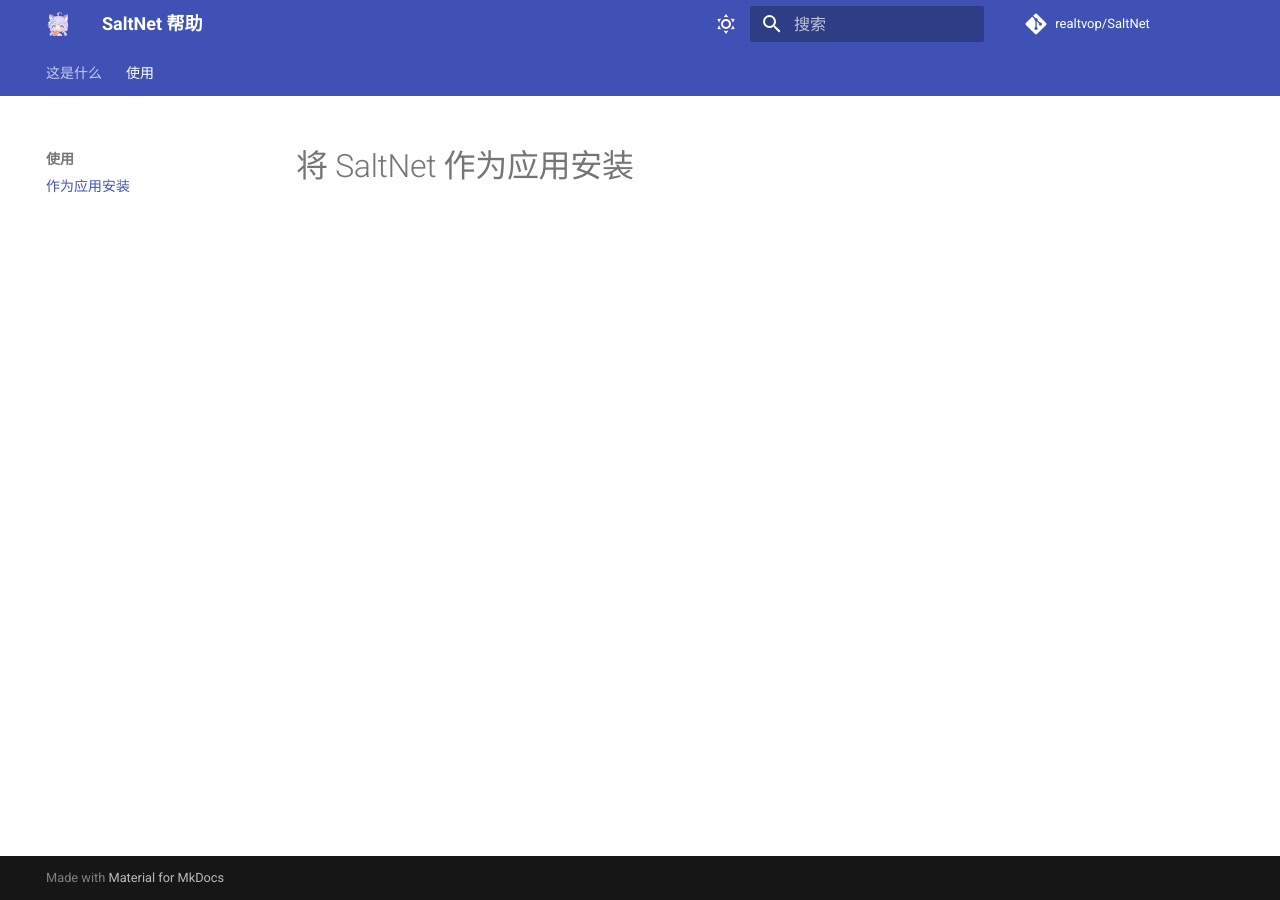
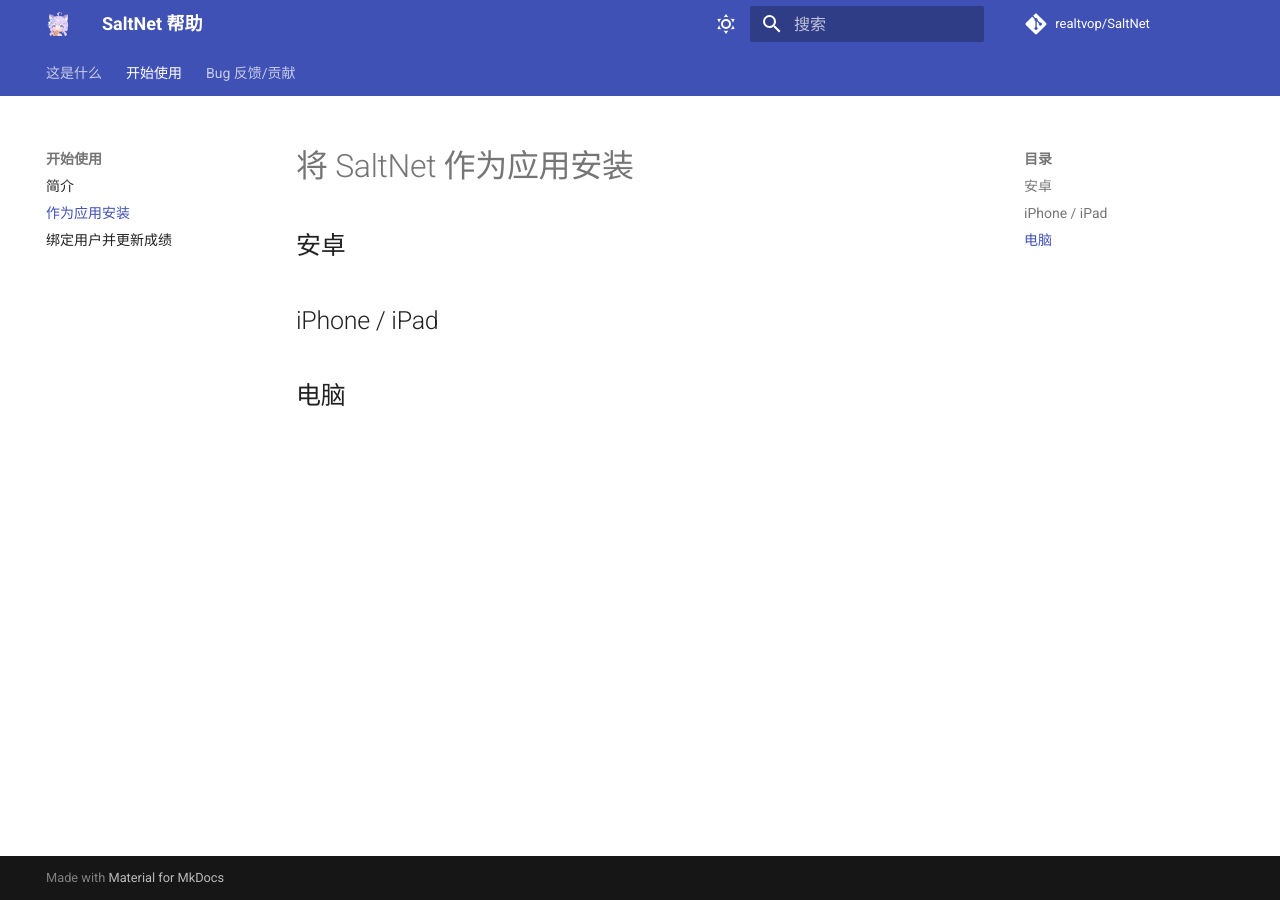
Before and after one commit to axelpln/SaltNet-docs, an MkDocs documentation site: the page built from docs/basis/pwa.md, in a window 1280 px wide. Built offline with MkDocs 1.6.1 and Material for MkDocs 9.7.7, drawn with Linux system fonts in a browser that asks for light colours; comment, search, counter and statistics services are not loaded.

Commit message:
some basic structure

```diff
--- a/docs/basis/pwa.md
+++ b/docs/basis/pwa.md
@@ -1 +1,7 @@
 # 将 SaltNet 作为应用安装
+
+## 安卓
+
+## iPhone / iPad
+
+## 电脑
--- a/mkdocs.yml
+++ b/mkdocs.yml
@@ -35,8 +35,13 @@ theme:
 # 导航栏配置 (可选)
 nav:
   - '这是什么': 'index.md'
-  - '使用':
+  - '开始使用':
+    - '简介': 'basis/intro.md'
     - '作为应用安装': 'basis/pwa.md'
+    - '绑定用户并更新成绩': 'basis/bind.md'
+  - 'Bug 反馈/贡献':
+    - 'Bug 反馈': 'contact/report.md'
+    - '贡献代码': 'contact/contribute.md'
 
 # Markdown 扩展 (可选，但推荐)
 markdown_extensions:
```
Also changed, not shown: docs/basis/bind.md (added, +1 -0 lines), docs/basis/intro.md (added, +1 -0 lines), docs/contact/contribute.md (added, +1 -0 lines), docs/contact/report.md (added, +5 -0 lines), docs/index.md (+2 -0 lines).
